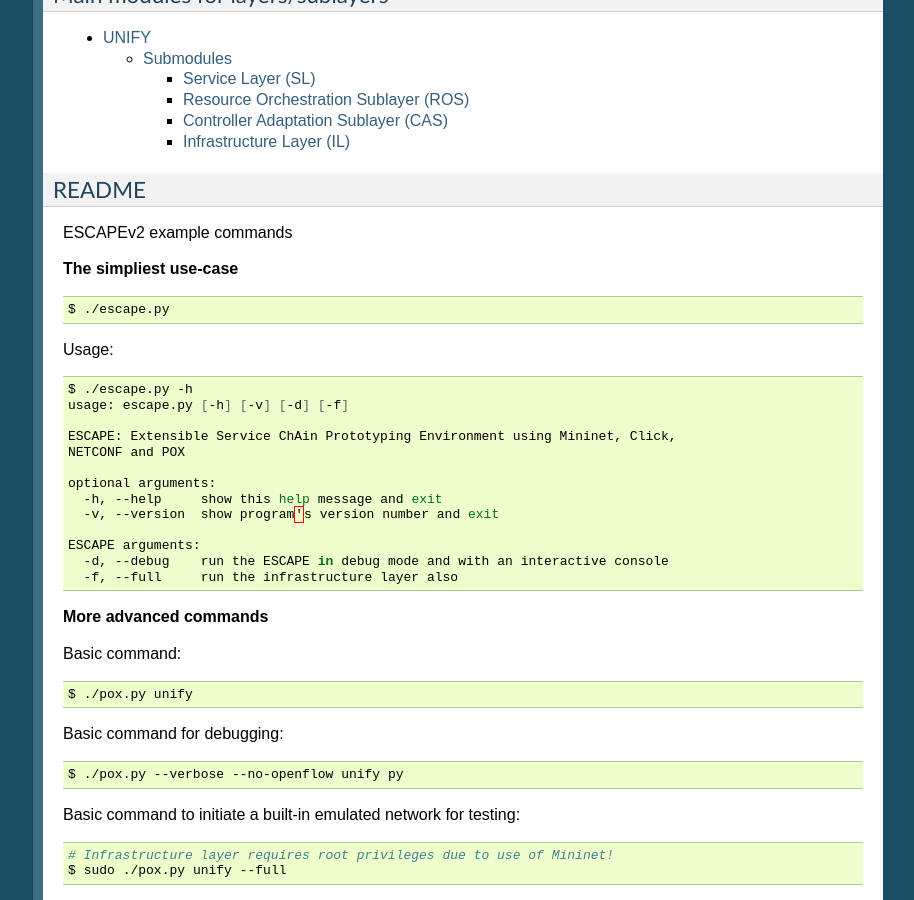
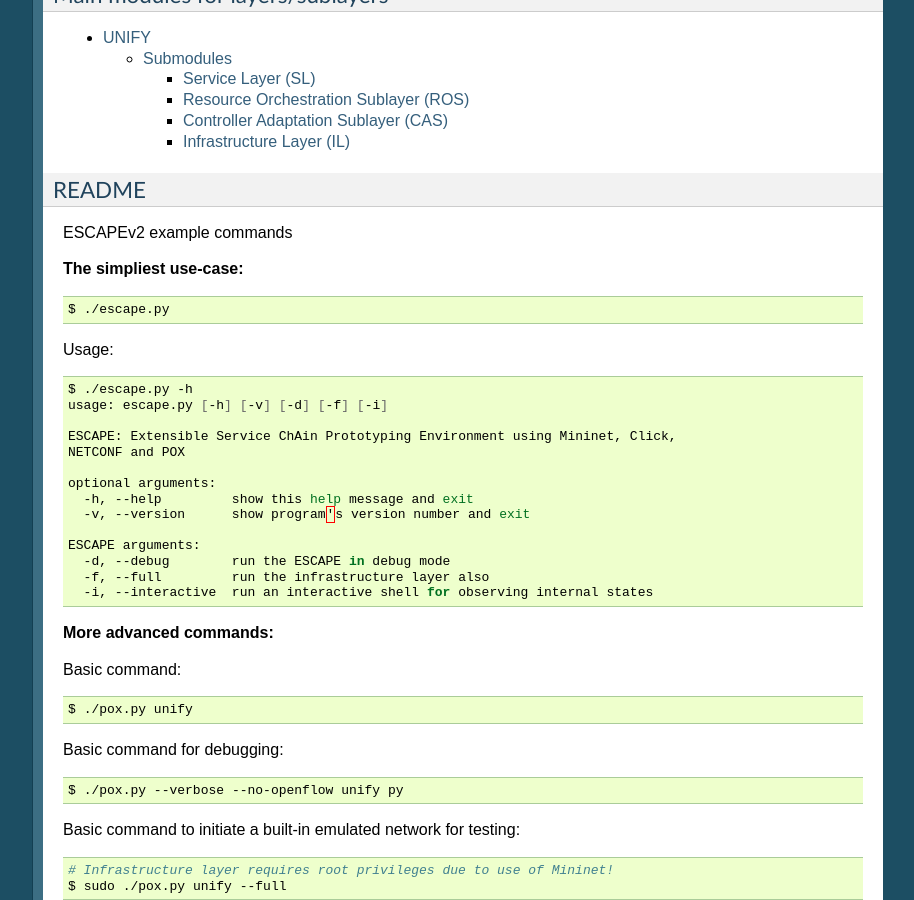
Before and after one commit to hsnlab/escape, a Sphinx documentation site: the page built from pox/ext/doc/source/index.rst, in a window 1280 px wide and 900 px high, scrolled down 938 px. Shown: the whole window, without its empty margins (187-1101 px from the left). Built offline with Sphinx 7.4.7, drawn with Linux system fonts in a browser that asks for light colours.

Commit message:
Update escape.py and related doc

```diff
--- a/pox/ext/doc/source/index.rst
+++ b/pox/ext/doc/source/index.rst
@@ -70,7 +70,7 @@
 
 ESCAPEv2 example commands
 
-**The simpliest use-case**
+**The simpliest use-case:**
 
 .. code-block:: bash
 
@@ -81,20 +81,21 @@
 .. code-block:: bash
 
     $ ./escape.py -h
-    usage: escape.py [-h] [-v] [-d] [-f]
+    usage: escape.py [-h] [-v] [-d] [-f] [-i]
 
     ESCAPE: Extensible Service ChAin Prototyping Environment using Mininet, Click,
     NETCONF and POX
 
     optional arguments:
-      -h, --help     show this help message and exit
-      -v, --version  show program's version number and exit
+      -h, --help         show this help message and exit
+      -v, --version      show program's version number and exit
 
     ESCAPE arguments:
-      -d, --debug    run the ESCAPE in debug mode and with an interactive console
-      -f, --full     run the infrastructure layer also
+      -d, --debug        run the ESCAPE in debug mode
+      -f, --full         run the infrastructure layer also
+      -i, --interactive  run an interactive shell for observing internal states
 
-**More advanced commands**
+**More advanced commands:**
 
 Basic command:
 
```
Also changed, not shown: escape.py (+8 -3 lines).
